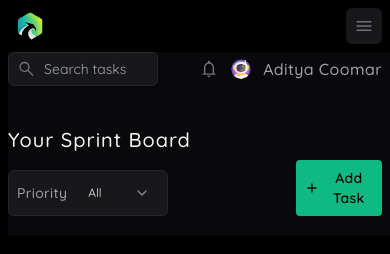
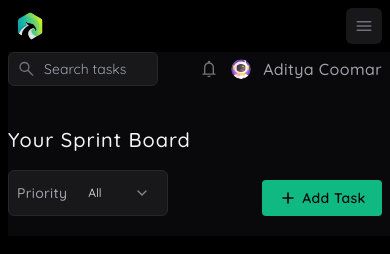
Before and after one commit to Aditya-Coomar/sprintboard, a Next.js app: page / in a window 390 px wide. Shown: the top 254 px of the page. Built offline with nearby package versions, Linux system fonts and the light colour scheme; no server answers.

Commit message:
fix: size of add button

```diff
--- a/src/components/buttons/add.jsx
+++ b/src/components/buttons/add.jsx
@@ -136,7 +136,7 @@ const AddTaskButton = () => {
       >
         <DialogTrigger asChild>
           <button
-            className="bg-emerald-500 px-2 sm:px-3 md:px-4 py-2 text-sm sm:text-base md:text-lg text-zinc-950 font-semibold tracking-wide flex items-center justify-center gap-1 md:gap-3 rounded-sm md:rounded-[8px] focus:outline-none focus-within:outline-none focus-visible:outline-none"
+            className="bg-emerald-500 px-2 sm:px-3 md:px-4 py-2 min-w-[120px] text-sm sm:text-base md:text-lg text-zinc-950 font-semibold tracking-wide flex items-center justify-center gap-1 md:gap-3 rounded-sm md:rounded-[8px] focus:outline-none focus-within:outline-none focus-visible:outline-none"
             onClick={() => setDialogOpen(true)}
           >
             <svg
```
